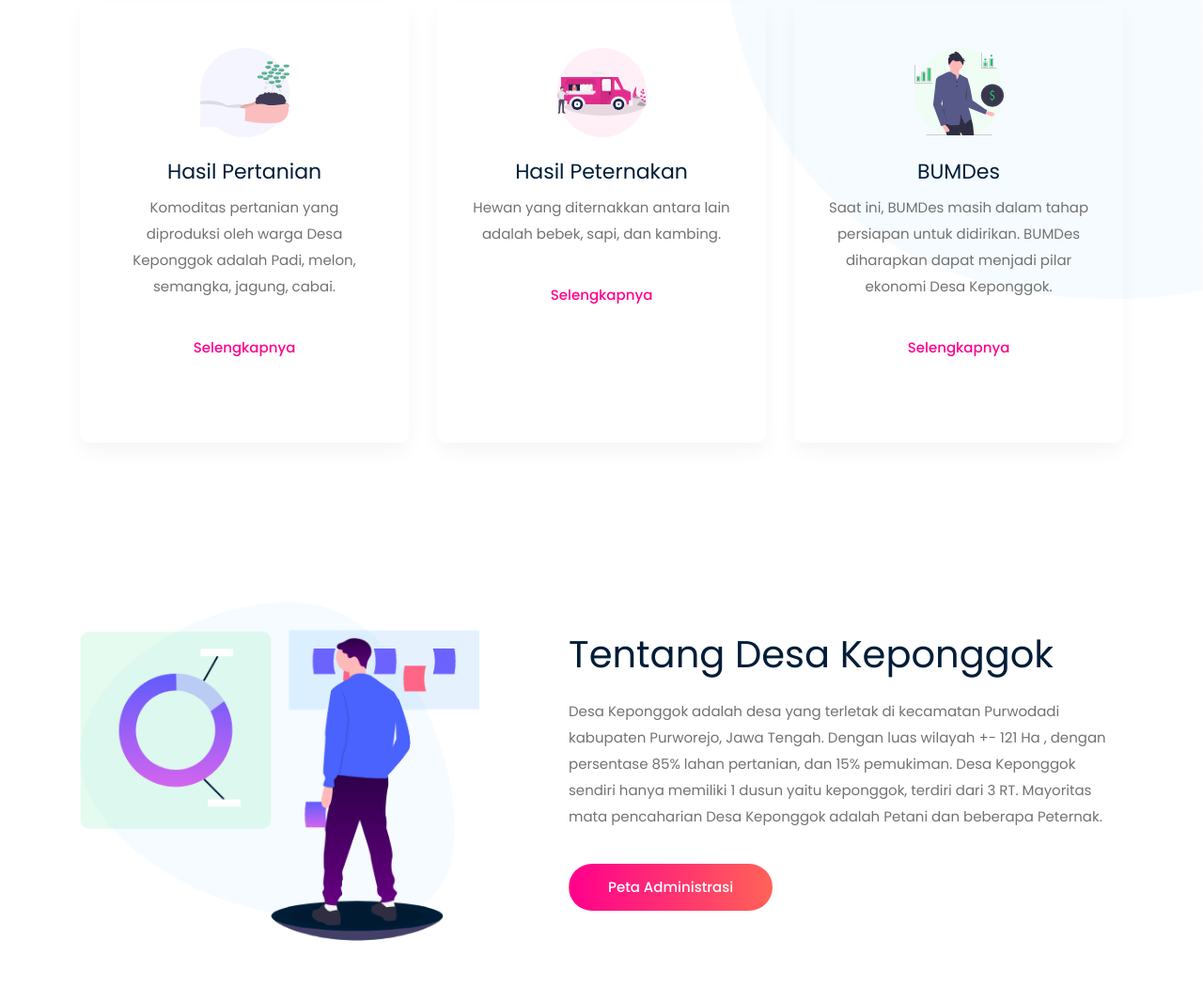
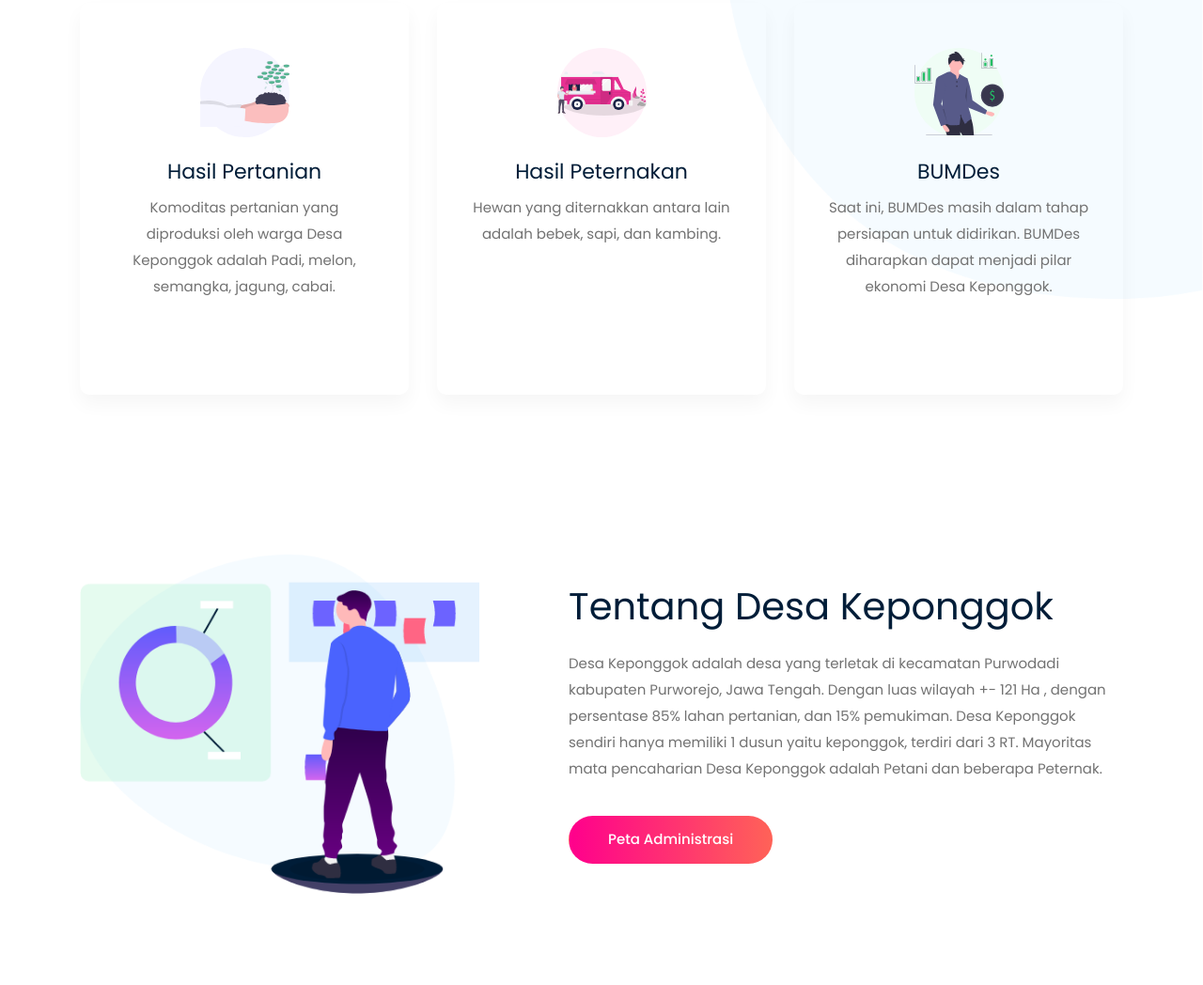
Before and after one commit to wskurniawan/web-keponggok, a plain HTML site: page index.html in a window 1280 px wide. Shown: the part 1097-2145 px from the top of the page at 94% size. Drawn offline with Linux system fonts and the light colour scheme; files whose address does not match are found by name.

Commit message:
remove link potensi

```diff
--- a/index.html
+++ b/index.html
@@ -120,7 +120,7 @@
                         <p>
                             Komoditas pertanian yang diproduksi oleh warga Desa Keponggok adalah Padi, melon, semangka, jagung, cabai.
                         </p>
-                        <a href="hasil-pertanian.html" class="boxed-btn3-text">Selengkapnya</a>
+                        <!-- <a href="hasil-pertanian.html" class="boxed-btn3-text">Selengkapnya</a> -->
                     </div>
                 </div>
                 <div class="col-xl-4 col-md-4">
@@ -132,7 +132,7 @@
                         <p>
                             Hewan yang diternakkan antara lain adalah bebek, sapi, dan kambing.
                         </p>
-                        <a href="hasil-perternakan.html" class="boxed-btn3-text">Selengkapnya</a>
+                        <!-- <a href="hasil-perternakan.html" class="boxed-btn3-text">Selengkapnya</a> -->
                     </div>
                 </div>
                 <div class="col-xl-4 col-md-4">
@@ -145,7 +145,7 @@
                             Saat ini, BUMDes masih dalam tahap persiapan untuk didirikan. BUMDes diharapkan dapat
                             menjadi pilar ekonomi Desa Keponggok.
                         </p>
-                        <a href="#" class="boxed-btn3-text">Selengkapnya</a>
+                        <!-- <a href="#" class="boxed-btn3-text">Selengkapnya</a> -->
                     </div>
                 </div>
             </div>
```
